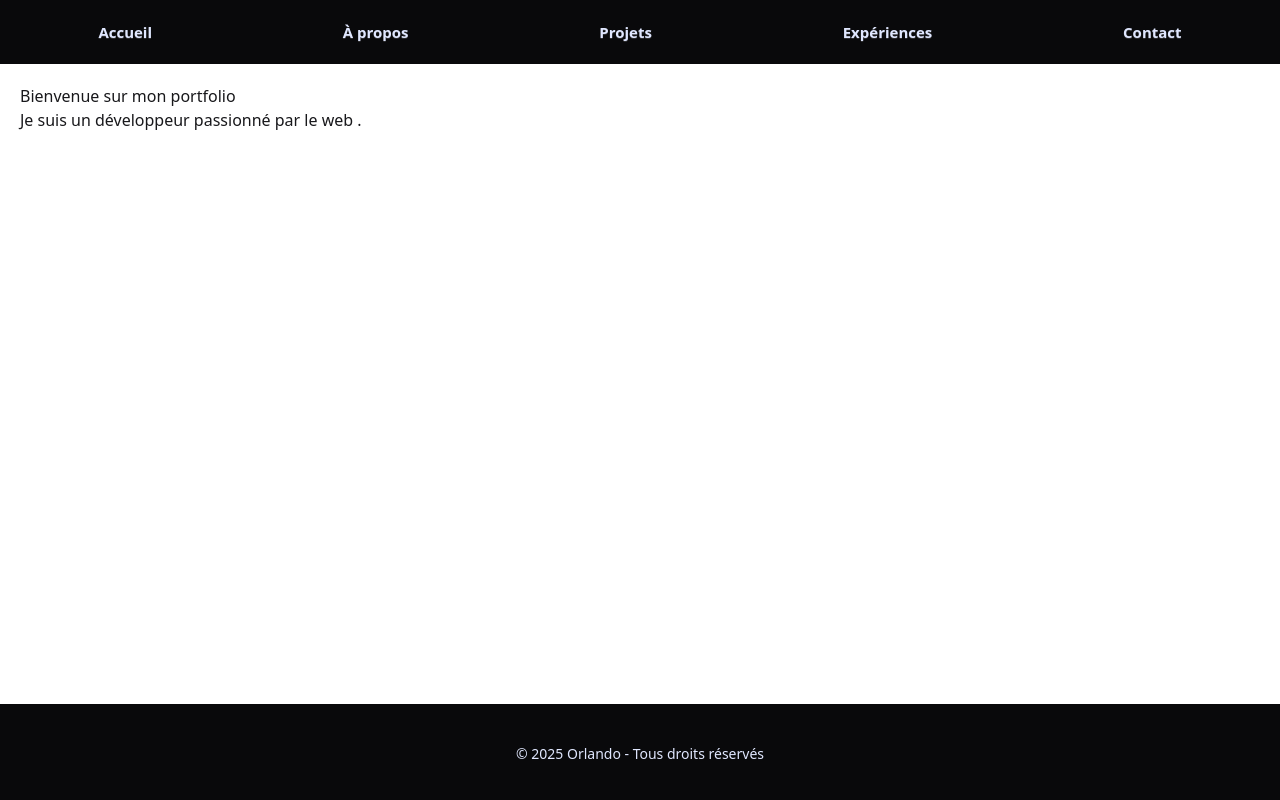
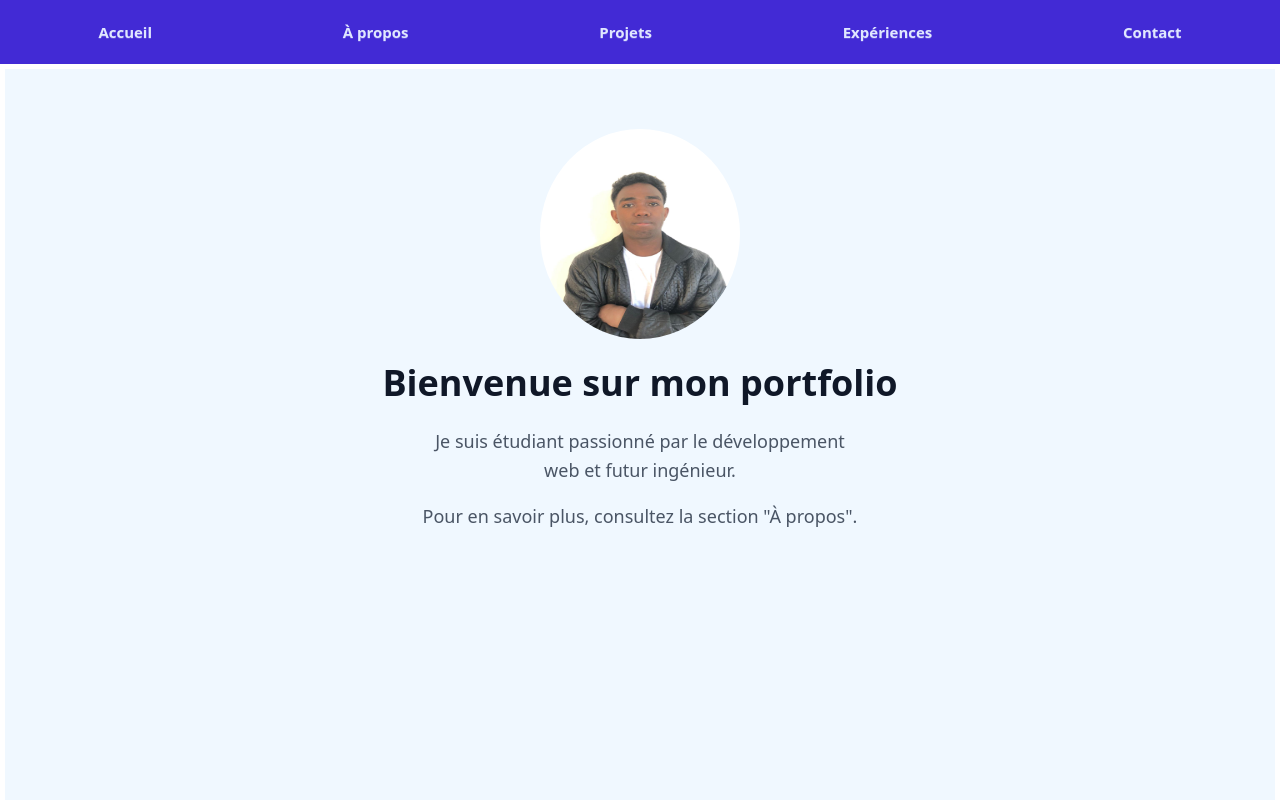
Before and after one commit to Nantenaina12/CodeAlpha_MonPortfolio, a React (Vite) app: page / in a window 1280 px wide. Shown: the top 800 px of the page. Built offline with nearby package versions, Linux system fonts and the light colour scheme.

Commit message:
Je commence à faire un composant About

```diff
--- a/index.html
+++ b/index.html
@@ -2,7 +2,7 @@
 <html lang="fr">
   <head>
     <meta charset="UTF-8" />
-    <link rel="icon" type="image/svg+xml" href="./src/assets/WhatsApp Image 2025-02-19 à 01.15.01_feaf84b9.jpg" />
+    <link rel="icon" type="image/svg+xml" href="./src/assets/orlando.jpg" />
     <meta name="viewport" content="width=device-width, initial-scale=1.0" />
     <title>Mon Portfolio</title>
   </head>
--- a/package.json
+++ b/package.json
@@ -11,6 +11,7 @@
   },
   "dependencies": {
     "@tailwindcss/vite": "^4.1.11",
+    "framer-motion": "^12.23.12",
     "react": "^19.1.1",
     "react-dom": "^19.1.1",
     "react-router-dom": "^7.8.0",
--- a/src/App.jsx
+++ b/src/App.jsx
@@ -7,7 +7,7 @@ function App() {
   return (
     <>
       <Navbar/>
-      <main style={{ minHeight: "80vh", padding: "20px" }} >
+      <main style={{ minHeight: "80vh", padding: "5px" }} >
         <Outlet />
       </main>
       <Footer/>
--- a/src/components/Footer.jsx
+++ b/src/components/Footer.jsx
@@ -5,7 +5,7 @@ export default function Footer() {
     <>
         <footer className="footer footer-horizontal footer-center bg-neutral text-primary-content p-10">
 
-            <p>© {new Date().getFullYear()} Orlando - Tous droits réservés</p>
+            <p style={{fontSize:"17px"}}>© {new Date().getFullYear()} Orlando - Tous droits réservés</p>
             <div className="grid grid-flow-col gap-4">
                 <a
         href="https://www.linkedin.com/in/orlando-nantenaina-4aa964353/"
--- a/src/components/Navbar.jsx
+++ b/src/components/Navbar.jsx
@@ -4,7 +4,7 @@ import { Link } from 'react-router-dom';
 export default function Navbar() {
   return (
     <>
-        <nav className="navbar  bg-neutral text-primary-content  flex flex-row justify-around" style={{fontSize:"30px"}}>
+        <nav className="navbar  bg-primary text-primary-content  flex flex-row justify-around" style={{fontSize:"30px"}}>
             <Link to="/" style={{ marginRight: "10px",fontSize:"15px" }} className="btn btn-ghost ">Accueil</Link>
             <Link to="/about" style={{ marginRight: "10px",fontSize:"15px"}} className="btn btn-ghost ">À propos</Link>
             <Link to="/projects" style={{ marginRight: "10px",fontSize:"15px"}} className="btn btn-ghost ">Projets</Link>
--- a/src/pages/About.jsx
+++ b/src/pages/About.jsx
@@ -1,7 +1,55 @@
-import React from 'react'
+import React, { useEffect, useState } from 'react';
+import '../styles/PermanentSections.css';
 
 export default function About() {
+  const [animationStage, setAnimationStage] = useState({
+    section1: false,
+    section2: false,
+    section3: false
+  });
+
+  useEffect(() => {
+    const timer1 = setTimeout(() => setAnimationStage(p => ({...p, section1: true})), 300);
+    const timer2 = setTimeout(() => setAnimationStage(p => ({...p, section2: true})), 600);
+    const timer3 = setTimeout(() => setAnimationStage(p => ({...p, section3: true})), 900);
+
+    return () => {
+      clearTimeout(timer1);
+      clearTimeout(timer2);
+      clearTimeout(timer3);
+    };
+  }, []);
+
   return (
-    <div>About</div>
-  )
+    <>
+    <div className='flex flex-col items-center text-xl px-3 py-6'>
+        <h1>À propos de moi</h1>
+        <p>
+        Je suis un développeur passionné, spécialisé en développement web et mobile.
+        J’aime créer des applications modernes, performantes et faciles à utiliser.
+        </p>
+
+    </div>
+
+    <div className="horizontal-sections">
+      {/* Section 1: Gauche → Droite */}
+      <div className={`section ${animationStage.section1 ? 'slide-to-right' : 'start-left'}`}>
+        <h2>Section 1</h2>
+        <p>Gauche → Droite</p>
+      </div>
+
+      {/* Section 2: Gauche → Centre */}
+      <div className={`section ${animationStage.section2 ? 'slide-to-center' : 'start-left'}`}>
+        <h2>Section 2</h2>
+        <p>Gauche → Centre</p>
+      </div>
+
+      {/* Section 3: Gauche → Gauche */}
+      <div className={`section ${animationStage.section3 ? 'slide-to-left' : 'start-left'}`}>
+        <h2>Section 3</h2>
+        <p>Gauche → Gauche</p>
+      </div>
+    </div>
+    </>
+  );
 }
--- a/src/pages/Home.jsx
+++ b/src/pages/Home.jsx
@@ -1,12 +1,144 @@
-import React from 'react'
+import { motion, AnimatePresence } from 'framer-motion';
+import orlandoImage from '../assets/orlando.jpg';
+import { useState, useEffect } from 'react';
 
 export default function Home() {
+  const [isLoading, setIsLoading] = useState(true);
+
+  useEffect(() => {
+    const timer = setTimeout(() => setIsLoading(false), 1300); // 1.3 secondes de chargement
+    return () => clearTimeout(timer);
+  }, []);
+
   return (
     <>
-        <section>
-            <h1>Bienvenue sur mon portfolio</h1>
-            <p>Je suis un développeur passionné par le web .</p>
-        </section>
+      <AnimatePresence>
+        {isLoading && (
+          <motion.div
+            initial={{ opacity: 1 }}
+            exit={{ opacity: 0 }}
+            transition={{ duration: 0.5 }}
+            className="fixed inset-0 flex items-center justify-center z-50 bg-base-100/90"
+          >
+            <div className="text-center">
+              <span className="loading loading-infinity loading-xl text-primary"></span>
+              <motion.p
+                initial={{ opacity: 0, y: 10 }}
+                animate={{ opacity: 1, y: 0 }}
+                transition={{ delay: 0.3 }}
+                className="mt-4 text-xl font-medium text-base-content"
+              >
+                Chargement du portfolio...
+              </motion.p>
+            </div>
+          </motion.div>
+        )}
+      </AnimatePresence>
+
+      <motion.section
+        initial="hidden"
+        animate={isLoading ? "hidden" : "visible"}
+        variants={{
+          hidden: { opacity: 0 },
+          visible: {
+            opacity: 1,
+            transition: {
+              when: "beforeChildren",
+              staggerChildren: 0.15
+            }
+          }
+        }}
+        className="text-center py-15 flex flex-col items-center min-h-screen"
+        style={{ backgroundColor: "#f0f8ff" }}
+      >
+        <motion.img
+          src={orlandoImage}
+          variants={{
+            hidden: {
+              opacity: 0,
+              y: 10,
+              filter: "blur(2px)"
+            },
+            visible: {
+              opacity: 1,
+              y: 0,
+              filter: "blur(0px)",
+              transition: {
+                duration: 0.8,
+                ease: [0.16, 0.77, 0.47, 0.97]
+              }
+            }
+          }}
+          style={{ width: "200px", height: "210px", borderRadius: "50%" }}
+          alt="Photo de profil"
+        />
+
+        <motion.h1
+          variants={{
+            hidden: {
+              opacity: 0,
+              y: 10,
+              filter: "blur(2px)"
+            },
+            visible: {
+              opacity: 1,
+              y: 0,
+              filter: "blur(0px)",
+              transition: {
+                duration: 0.8,
+                ease: [0.16, 0.77, 0.47, 0.97]
+              }
+            }
+          }}
+          className="text-4xl font-bold mb-6 text-gray-900 mt-6"
+        >
+          Bienvenue sur mon portfolio
+        </motion.h1>
+
+        <motion.p
+          variants={{
+            hidden: {
+              opacity: 0,
+              y: 10,
+              filter: "blur(2px)"
+            },
+            visible: {
+              opacity: 1,
+              y: 0,
+              filter: "blur(0px)",
+              transition: {
+                duration: 1,
+                ease: [0.16, 0.77, 0.47, 0.97]
+              }
+            }
+          }}
+          className="text-lg text-gray-600 leading-relaxed max-w-md"
+        >
+          Je suis étudiant passionné par le développement web et futur ingénieur.
+        </motion.p>
+
+        <motion.p
+          variants={{
+            hidden: {
+              opacity: 0,
+              y: 10,
+              filter: "blur(2px)"
+            },
+            visible: {
+              opacity: 1,
+              y: 0,
+              filter: "blur(0px)",
+              transition: {
+                duration: 1,
+                ease: [0.16, 0.77, 0.47, 0.97]
+              }
+            }
+          }}
+          className="text-lg text-gray-600 leading-relaxed max-w-md mt-4"
+        >
+          Pour en savoir plus, consultez la section "À propos".
+        </motion.p>
+      </motion.section>
     </>
-  )
+  );
 }
--- /dev/null
+++ b/src/styles/PermanentSections.css
@@ -0,0 +1,53 @@
+.horizontal-sections {
+  display: flex;
+  justify-content: space-between;
+  width: 100%;
+  overflow: hidden;
+  margin-top: 20px;
+}
+
+.section {
+  width: 30%;
+  padding: 2rem;
+  background-color: #f0f8ff;
+  border-radius: 8px;
+  box-shadow: 0 4px 6px rgba(0, 0, 0, 0.1);
+  position: relative;
+}
+
+/* Position initiale */
+.start-left {
+  transform: translateX(-100%);
+  opacity: 0;
+}
+
+/* Animation Section 1: Vers la droite */
+.slide-to-right {
+  animation: slideRight 1s forwards;
+}
+
+@keyframes slideRight {
+  0% { transform: translateX(-100%); opacity: 0; }
+  100% { transform: translateX(0); opacity: 1; }
+}
+
+/* Animation Section 2: Vers le centre */
+.slide-to-center {
+  animation: slideCenter 1s forwards;
+}
+
+@keyframes slideCenter {
+  0% { transform: translateX(-100%); opacity: 0; }
+  100% { transform: translateX(0); opacity: 1; }
+}
+
+/* Animation Section 3: Vers la gauche */
+.slide-to-left {
+  animation: slideLeft 1s forwards;
+}
+
+@keyframes slideLeft {
+  0% { transform: translateX(-100%); opacity: 0; }
+  70% { transform: translateX(20px); opacity: 1; }
+  100% { transform: translateX(0); opacity: 1; }
+}
```
Also changed, not shown: src/assets/orlando.jpg (renamed from src/assets/WhatsApp Image 2025-02-19 à 01.15.01_feaf84b9.jpg), 1 other file (tests, documents, lock files or other folders).
